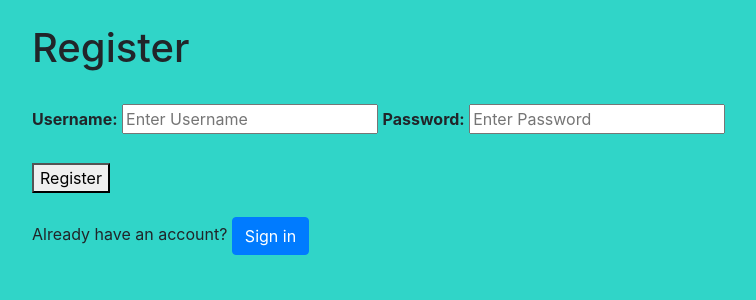
After one commit to cristimihaescu/proman1, a Flask app: page /register in a window 1280 px wide. The commit adds this page. Shown: the top 300 px of the page, without its empty margins (53-809 px from the left). Run offline with Flask 2, Linux system fonts and the light colour scheme; parts of the project's set-up code (start-up, migrations or seed data) failed here and were passed over.

Commit message:
Registration and login form

```diff
--- a/data_manager.py
+++ b/data_manager.py
@@ -2,6 +2,8 @@ import os
 import psycopg2
 import psycopg2.extras
 
+from dotenv import load_dotenv
+load_dotenv()
 
 def establish_connection(connection_data=None):
     """
--- a/main.py
+++ b/main.py
@@ -1,19 +1,64 @@
-from flask import Flask, render_template, url_for
-from dotenv import load_dotenv
+import mimetypes
+
+from flask import Flask, render_template, url_for, request, session, redirect, escape
+
+import queries
+import util
 from util import json_response
-import mimetypes
-import queries
 
 mimetypes.add_type('application/javascript', '.js')
 app = Flask(__name__)
-load_dotenv()
+
+app.secret_key = b'_5#y2L"F4Q8zxec]/'
+
+#
+# @app.route("/")
+# def index():
+#     return render_template('index.html')
+
 
 @app.route("/")
 def index():
-    """
-    This is a one-pager which shows all the boards and cards
-    """
-    return render_template('index.html')
+    if "username" in session:
+        username = escape(session["username"])
+        user = queries.get_user_by_username(escape(session["username"]))
+        return render_template("index.html", name=username)
+    return redirect(url_for('login'))
+
+
+@app.route("/register", methods=["GET", "POST"])
+def register():
+    if request.method == "POST":
+        username = request.form["username"]
+        password = request.form["password"]
+        user = queries.get_user_by_username(username)
+        if user is not None:
+            return render_template("register.html", check=3)
+        queries.add_new_user(username, password)
+        return render_template("register.html", check=2)
+    return render_template("register.html", check=1)
+
+
+@app.route("/login", methods=["POST", "GET"])
+def login():
+    if request.method == "POST":
+        form_email = request.form["username"]
+        form_password = request.form["password"]
+        user = queries.get_user_by_username(form_email)
+        if user == []:
+            return render_template("login.html", errorMessage=True)
+        if util.verify_password(form_password, user[0].get("password")):
+            session["username"] = user[0].get("username")
+            return redirect(url_for("index"))
+        else:
+            return render_template("login.html", errorMessage=True)
+    return render_template("login.html", errorMessage=False)
+
+
+@app.route("/logout", methods=["GET"])
+def logout():
+    session.pop("username", None)
+    return redirect(url_for("index"))
 
 
 @app.route("/api/boards")
--- a/requirements.txt
+++ b/requirements.txt
@@ -1,3 +1,5 @@
+bcrypt==3.2.2
+cffi==1.15.1
 click==8.0.0
 colorama==0.4.4
 Flask==2.0.0
@@ -5,5 +7,6 @@ itsdangerous==2.0.1
 Jinja2==3.0.1
 MarkupSafe==2.0.1
 psycopg2==2.9.1
+pycparser==2.21
+python-dotenv==0.18.0
 Werkzeug==2.0.1
-python-dotenv==0.18.0
--- a/templates/index.html
+++ b/templates/index.html
@@ -16,5 +16,6 @@
     </head>
     <body>
         <div id="root"></div>
+    <h1>hello {{ name }}</h1>
     </body>
 </html>
--- /dev/null
+++ b/templates/register.html
@@ -0,0 +1,57 @@
+<!DOCTYPE html>
+<html lang="en">
+<head>
+    <link rel="stylesheet" href="https://cdn.jsdelivr.net/npm/bootstrap@4.3.1/dist/css/bootstrap.min.css"
+          integrity="sha384-ggOyR0iXCbMQv3Xipma34MD+dH/1fQ784/j6cY/iJTQUOhcWr7x9JvoRxT2MZw1T" crossorigin="anonymous">
+    <meta charset="UTF-8">
+    <title>Register page</title>
+</head>
+<body style="background-color:#30d5c8" onload=checkFunction({{check}})>
+<div class="container">
+    <br>
+    <h1>Register</h1>
+    <br>
+    <form action="/register" method="post">
+        <div class="register_form">
+            <label for="username"><b>Username:</b></label>
+            <input type="text" placeholder="Enter Username" name="username" id="username" required>
+            <label for="password"><b>Password:</b></label>
+            <input type="password" placeholder="Enter Password" name="password" id="password" required>
+            <br>
+            <br>
+            <button onclick="Alert()">Register</button>
+        </div>
+
+        <div>
+            <br>
+            <p>Already have an account? <a class="btn btn-primary" href="/">Sign in</a></p>
+            <script>
+                function Alert(check) {
+                    const username = document.getElementById('username')
+                    const password = document.getElementById('password')
+
+                    if (username.value != null && password.valueOf != null
+                        && username.value !== '' && password.value !== ''  ){
+                        console.log('success')
+                    } else {
+                        alert('Please, fill in all fields');
+                    }
+                    return false;
+                }
+
+
+                function checkFunction(check) {
+                    if (check == 2) {
+                        alert('Successful registration. Log in to continue.');
+                        window.location = '/login';
+                    } else if (check == 3) {
+                        alert('Username already exists, please choose another one! ')
+                    }
+                }
+
+            </script>
+        </div>
+    </form>
+</div>
+</body>
+</html>
```
Also changed, not shown: queries.py (+25 -2 lines), templates/login.html (added, +55 -0 lines), util.py (+11 -0 lines), 2 other files.
